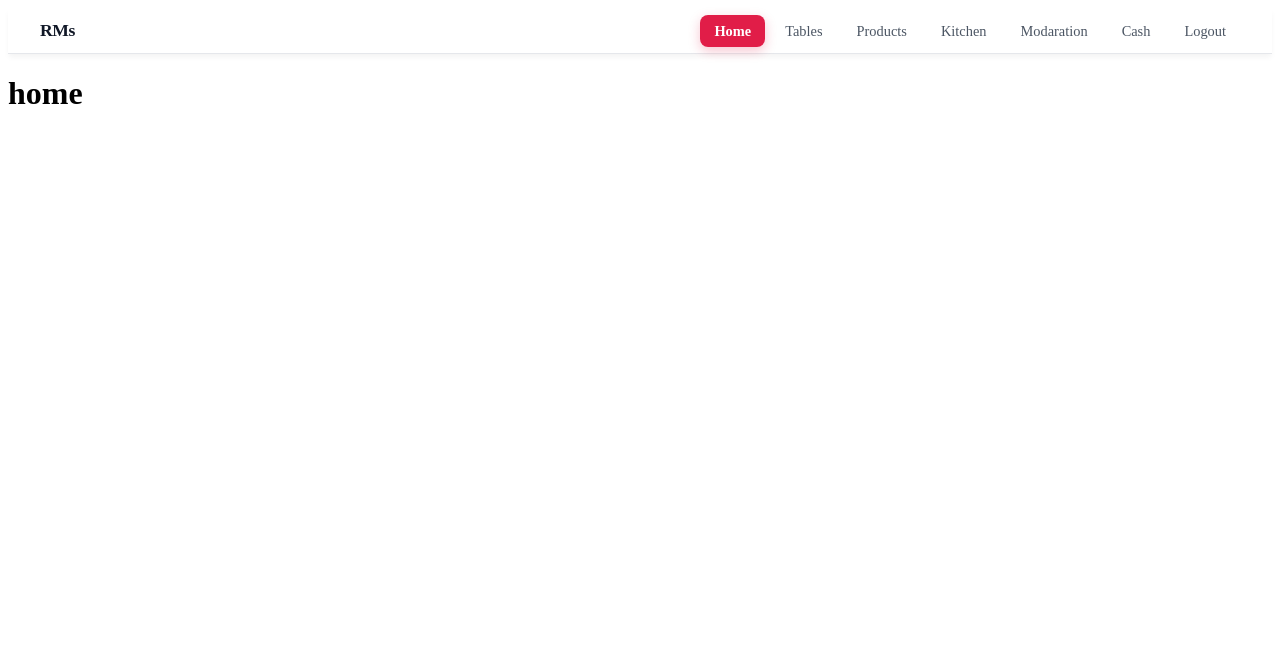
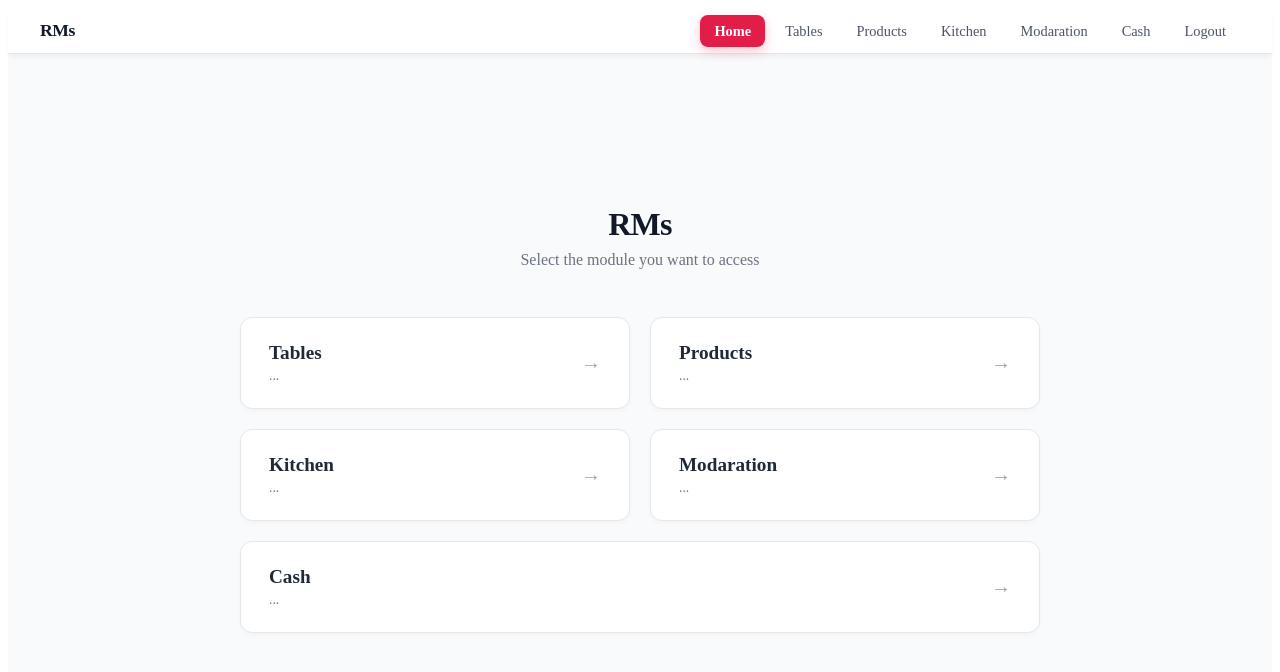
Before and after one commit to thirdRoad/rms.frontend, a Vue app: page / in a window 1280 px wide. Shown: the top 672 px of the page. Built offline with nearby package versions, Linux system fonts and the light colour scheme; sample sign-in values are in the browser's storage.

Commit message:
added home page and emptyView

```diff
--- a/src/router/index.js
+++ b/src/router/index.js
@@ -2,6 +2,7 @@ import { createRouter, createWebHistory } from 'vue-router'
 
 import HomeView from '@/views/HomeView.vue'
 import { authService } from '@/services/auth'
+import EmptyView from '@/views/EmptyView.vue'
 
 const router = createRouter({
   history: createWebHistory(import.meta.env.BASE_URL),
@@ -17,6 +18,36 @@ const router = createRouter({
       name: 'login',
       component: () => import('@/views/LoginView.vue'),
       meta: { guestOnly: true },
+    },
+    {
+      path: '/products',
+      name: 'products',
+      component: EmptyView,
+      meta: { requiresAuth: true, showAppNavbar: true },
+    },
+    {
+      path: '/tables',
+      name: 'tables',
+      component: EmptyView,
+      meta: { requiresAuth: true, showAppNavbar: true },
+    },
+    {
+      path: '/cash',
+      name: 'cash',
+      component: EmptyView,
+      meta: { requiresAuth: true, showAppNavbar: true },
+    },
+    {
+      path: '/modaration',
+      name: 'modaration',
+      component: EmptyView,
+      meta: { requiresAuth: true, showAppNavbar: true },
+    },
+    {
+      path: '/kitchen',
+      name: 'kitchen',
+      component: EmptyView,
+      meta: { requiresAuth: true, showAppNavbar: true },
     },
     {
       path: '/logout',
--- /dev/null
+++ b/src/views/EmptyView.vue
@@ -0,0 +1,10 @@
+<template>
+  <RouterLink to="/">Go Home </RouterLink>
+  <div>
+    <h1>Example domains view</h1>
+  </div>
+</template>
+
+<script setup>
+import { RouterLink } from 'vue-router'
+</script>
--- a/src/views/HomeView.vue
+++ b/src/views/HomeView.vue
@@ -1,7 +1,167 @@
 <template>
-  <div>
-    <h1>home</h1>
+  <div class="home-container">
+    <div class="home-content">
+      <div class="welcome-header">
+        <h1>RMs</h1>
+        <p>Select the module you want to access</p>
+      </div>
+
+      <div class="routes-grid">
+        <RouterLink to="/tables" class="card-btn">
+          <div class="card-content">
+            <span class="card-title">Tables</span>
+            <span class="card-desc">...</span>
+          </div>
+          <div class="card-arrow">→</div>
+        </RouterLink>
+
+        <RouterLink to="/products" class="card-btn">
+          <div class="card-content">
+            <span class="card-title">Products</span>
+            <span class="card-desc">...</span>
+          </div>
+          <div class="card-arrow">→</div>
+        </RouterLink>
+
+        <RouterLink to="/kitchen" class="card-btn">
+          <div class="card-content">
+            <span class="card-title">Kitchen</span>
+            <span class="card-desc">...</span>
+          </div>
+          <div class="card-arrow">→</div>
+        </RouterLink>
+
+        <RouterLink to="/modaration" class="card-btn">
+          <div class="card-content">
+            <span class="card-title">Modaration</span>
+            <span class="card-desc">...</span>
+          </div>
+          <div class="card-arrow">→</div>
+        </RouterLink>
+
+        <RouterLink to="/cash" class="card-btn full-width">
+          <div class="card-content">
+            <span class="card-title">Cash</span>
+            <span class="card-desc">...</span>
+          </div>
+          <div class="card-arrow">→</div>
+        </RouterLink>
+      </div>
+    </div>
   </div>
 </template>
 
-<script setup></script>
+<script setup>
+import { RouterLink } from 'vue-router'
+</script>
+
+<style scoped>
+.home-container {
+  min-height: calc(100vh - 70px);
+  display: flex;
+  align-items: center;
+  justify-content: center;
+  padding: 2rem 1.5rem;
+  background-color: #f9fafb;
+  box-sizing: border-box;
+}
+
+.home-content {
+  width: 100%;
+  max-width: 800px;
+  display: flex;
+  flex-direction: column;
+  gap: 2rem;
+}
+
+.welcome-header {
+  text-align: center;
+}
+
+.welcome-header h1 {
+  font-size: 2rem;
+  font-weight: 700;
+  color: #111827;
+  margin: 0;
+  letter-spacing: -0.025em;
+}
+
+.welcome-header p {
+  font-size: 1rem;
+  color: #6b7280;
+  margin-top: 0.5rem;
+}
+
+.routes-grid {
+  display: grid;
+  grid-template-columns: repeat(2, 1fr);
+  gap: 1.25rem;
+}
+
+.card-btn {
+  display: flex;
+  align-items: center;
+  justify-content: space-between;
+  padding: 1.5rem 1.75rem;
+  background: #ffffff;
+  border: 1.5px solid #e5e7eb;
+  border-radius: 12px;
+  text-decoration: none;
+  transition: all 0.25s cubic-bezier(0.4, 0, 0.2, 1);
+  box-shadow: 0 2px 4px rgba(0, 0, 0, 0.03);
+}
+
+.card-content {
+  display: flex;
+  flex-direction: column;
+  gap: 0.25rem;
+}
+
+.card-title {
+  font-size: 1.2rem;
+  font-weight: 600;
+  color: #1f2937;
+  transition: color 0.2s ease;
+}
+
+.card-desc {
+  font-size: 0.85rem;
+  color: #6b7280;
+}
+
+.card-arrow {
+  font-size: 1.25rem;
+  font-weight: 600;
+  color: #9ca3af;
+  transition: all 0.25s ease;
+}
+
+.card-btn:hover {
+  border-color: #e11d48;
+  transform: translateY(-3px);
+  box-shadow: 0 10px 20px -5px rgba(225, 29, 72, 0.12);
+}
+
+.card-btn:hover .card-title {
+  color: #e11d48;
+}
+
+.card-btn:hover .card-arrow {
+  color: #e11d48;
+  transform: translateX(4px);
+}
+
+.full-width {
+  grid-column: span 2;
+}
+
+@media (max-width: 640px) {
+  .routes-grid {
+    grid-template-columns: 1fr;
+  }
+
+  .full-width {
+    grid-column: span 1;
+  }
+}
+</style>
```
